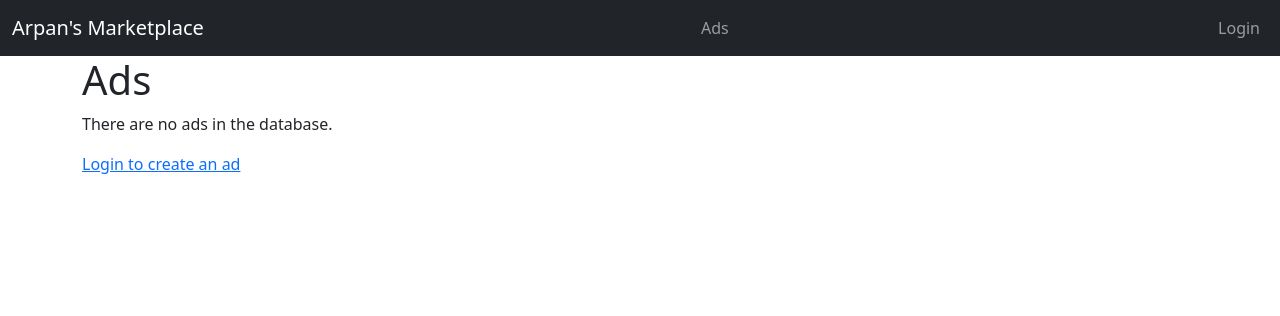
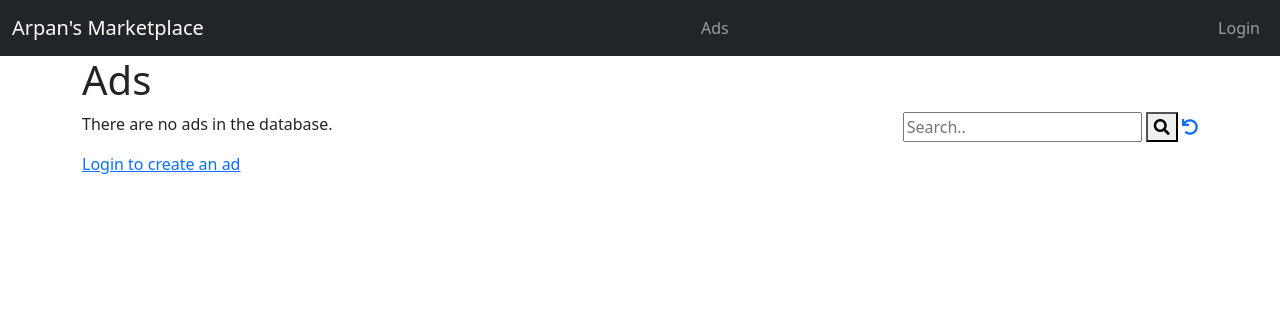
Before and after one commit to arpanz/djangoc, a Django app: template mkt/templates/mkt/ad_list.html in a window 1280 px wide. Shown: the top 316 px of the page. Run offline with Django 5.2, Linux system fonts and the light colour scheme; the template is opened without the code that fills it, so the values that code supplies are empty; some libraries are stand-ins or nearby versions.

Commit message:
Add search and tags to mkt app (Milestone 5)
- Add TaggableManager to Ad model (blank=True)
- Add 'tags' to CreateForm fields, call self.save_m2m() on commit
- AdListView.get(): search across title, text, tags with Q filter
- AdCreateView/AdUpdateView: call form.save_m2m() after save
- ad_list.html: search form with submit + undo buttons, pass search ctx
- ad_detail.html: display tags as green-bordered spans

```diff
--- a/mkt/forms.py
+++ b/mkt/forms.py
@@ -14,7 +14,7 @@ class CreateForm(forms.ModelForm):
 
     class Meta:
         model = Ad
-        fields = ['title', 'text', 'picture', 'price']
+        fields = ['title', 'text', 'picture', 'price', 'tags']
 
     # Validate the size of the picture
     def clean(self):
@@ -37,6 +37,7 @@ class CreateForm(forms.ModelForm):
 
         if commit:
             instance.save()
+            self.save_m2m()  # Save tags (ManyToMany)
 
         return instance
 
--- a/mkt/models.py
+++ b/mkt/models.py
@@ -1,6 +1,7 @@
 from django.db import models
 from django.core.validators import MinLengthValidator
 from django.conf import settings
+from taggit.managers import TaggableManager
 
 
 class Ad(models.Model):
@@ -17,6 +18,9 @@ class Ad(models.Model):
     # Favorites
     favorites = models.ManyToManyField(settings.AUTH_USER_MODEL,
         through='Fav', related_name='favorite_ads')
+
+    # Tags
+    tags = TaggableManager(blank=True)
 
     # Picture
     picture = models.BinaryField(null=True, blank=True, editable=True)
--- a/mkt/templates/mkt/ad_list.html
+++ b/mkt/templates/mkt/ad_list.html
@@ -1,6 +1,15 @@
 {% extends "base_menu.html" %}
 {% block content %}
 <h1>Ads</h1>
+<div style="float:right">
+<form>
+  <input type="text" placeholder="Search.." name="search"
+  {% if search %} value="{{ search }}" {% endif %}
+  >
+  <button type="submit"><i class="fa fa-search"></i></button>
+  <a href="{% url 'mkt:all' %}"><i class="fa fa-undo"></i></a>
+</form>
+</div>
 {% if ad_list %}
 <ul>
   {% for ad in ad_list %}
@@ -20,7 +29,11 @@
   {% endfor %}
 </ul>
 {% else %}
+  {% if search %}
+  <p>There are no ads that match your search criteria.</p>
+  {% else %}
   <p>There are no ads in the database.</p>
+  {% endif %}
 {% endif %}
 <p>
 {% if user.is_authenticated %}
```
Also changed, not shown: mkt/templates/mkt/ad_detail.html (+7 -0 lines), mkt/views.py (+13 -2 lines).
